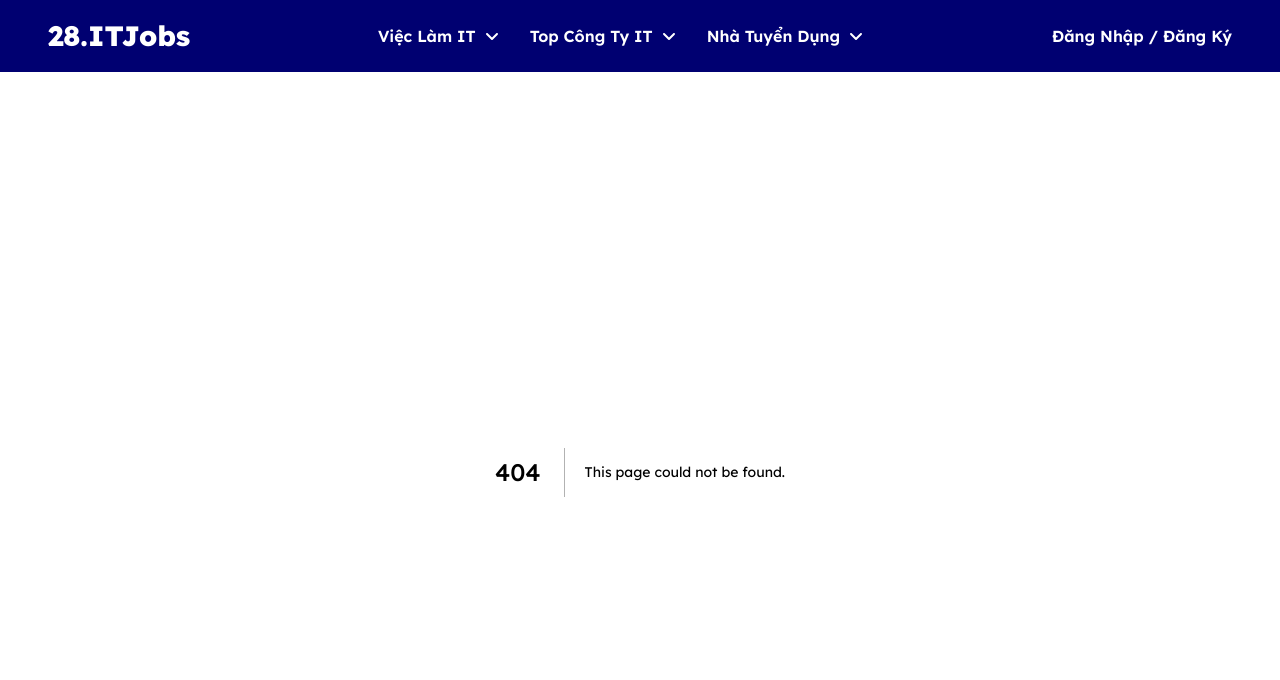
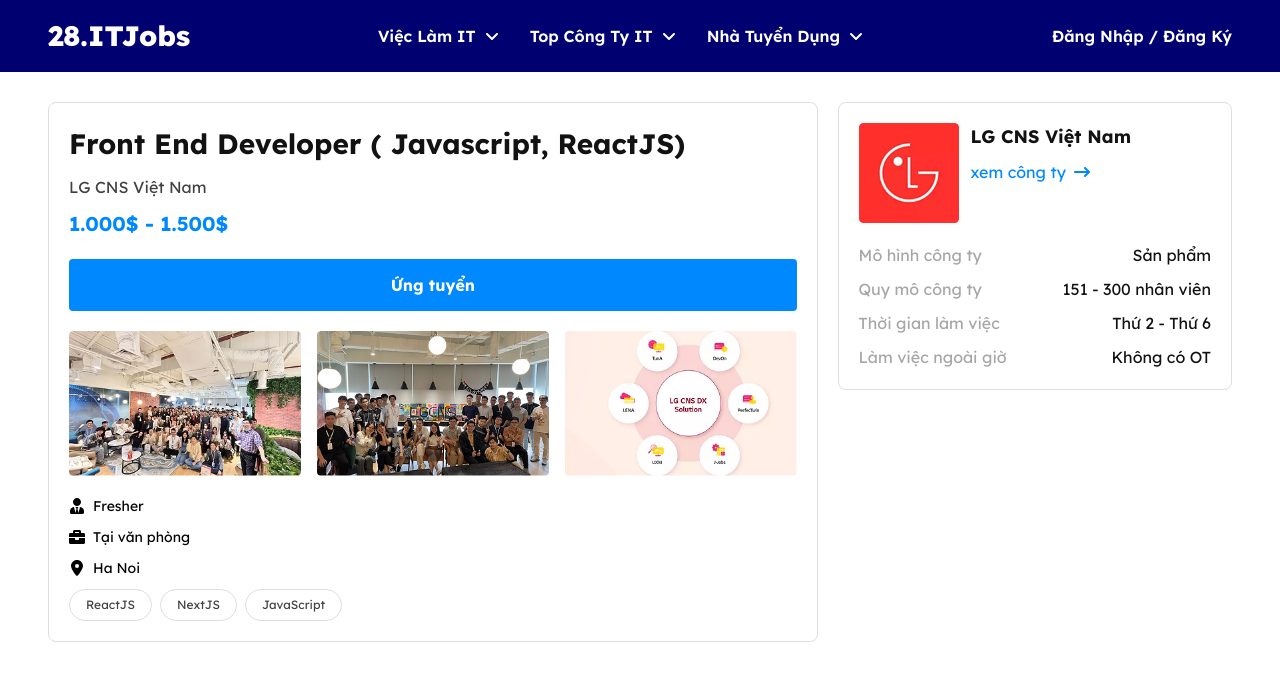
Before and after one commit to khahnm04/ITJobs, a Next.js app: page /job/detail/1 in a window 1280 px wide. Before the commit this address had no page. Shown: the top 680 px of the page. Built offline with nearby package versions, Linux system fonts and the light colour scheme.

Commit message:
Dựng khối Thông tin công việc & Dựng khối Thông tin công ty (Chi tiết công việc)

```diff
--- /dev/null
+++ b/src/app/(pages)/job/detail/[id]/page.tsx
@@ -0,0 +1,144 @@
+/* eslint-disable @next/next/no-img-element */
+import { Metadata } from "next";
+import Link from "next/link";
+import { FaBriefcase, FaUserTie } from "react-icons/fa";
+import { FaArrowRightLong, FaLocationDot } from "react-icons/fa6";
+
+export const metadata: Metadata = {
+  title: "Chi tiết công việc",
+  description: "Mô tả trang chi tiết công việc...",
+};
+
+export default function JobDetailPage() {
+  return (
+    <>
+      {/* Chi tiết công việc */}
+      <div className="pt-[30px] pb-[60px]">
+        <div className="container">
+          {/* Wrap */}
+          <div className="flex gap-[20px]">
+
+            {/* Left */}
+            <div className="w-[65%]">
+              {/* Thông tin công việc */}
+              <div className="rounded-[8px] border border-[#DEDEDE] p-[20px]">
+                <h1 className="font-[700] text-[28px] text-[#121212] mb-[10px]">
+                  Front End Developer ( Javascript, ReactJS)
+                </h1>
+                <div className="font-[400] text-[16px] text-[#414042] mb-[10px]">
+                  LG CNS Việt Nam
+                </div>
+                <div className="font-[700] text-[20px] text-[#0088FF] mb-[20px]">
+                  1.000$ - 1.500$
+                </div>
+                <Link href="#" className="bg-[#0088FF] rounded-[4px] p-[14px] font-[700] text-[16px] text-white mb-[20px] block text-center">
+                  Ứng tuyển
+                </Link>
+                <div className="grid grid-cols-3 gap-x-[16px] mb-[20px]">
+                  <img
+                    src="/assets/images/demo-banner-1.jpg"
+                    alt=""
+                    className="w-full aspect-[232/145] rounded-[4px] object-cover"
+                  />
+                  <img
+                    src="/assets/images/demo-banner-2.jpg"
+                    alt=""
+                    className="w-full aspect-[232/145] rounded-[4px] object-cover"
+                  />
+                  <img
+                    src="/assets/images/demo-banner-3.jpg"
+                    alt=""
+                    className="w-full aspect-[232/145] rounded-[4px] object-cover"
+                  />
+                </div>
+                <div className="flex items-center gap-[8px] mb-[10px] text-[14px]">
+                  <FaUserTie className="text-[16px]" /> Fresher
+                </div>
+                <div className="flex items-center gap-[8px] mb-[10px] text-[14px]">
+                  <FaBriefcase className="text-[16px]" /> Tại văn phòng
+                </div>
+                <div className="flex items-center gap-[8px] mb-[10px] text-[14px]">
+                  <FaLocationDot className="text-[16px]" /> Ha Noi
+                </div>
+                <div className="flex flex-wrap gap-[8px]">
+                  <div className="border border-[#DEDEDE] rounded-[20px] py-[6px] px-[16px] font-[400] text-[12px] text-[#414042]">
+                    ReactJS
+                  </div>
+                  <div className="border border-[#DEDEDE] rounded-[20px] py-[6px] px-[16px] font-[400] text-[12px] text-[#414042]">
+                    NextJS
+                  </div>
+                  <div className="border border-[#DEDEDE] rounded-[20px] py-[6px] px-[16px] font-[400] text-[12px] text-[#414042]">
+                    JavaScript
+                  </div>
+                </div>
+              </div>
+              {/* Thông tin công việc */}
+            </div>
+
+            {/* Right */}
+            <div className="flex-1">
+              {/* Thông tin công ty */}
+              <div className="border border-[#DEDEDE] rounded-[8px] p-[20px]">
+                <div className="flex gap-[12px]">
+                  <div className="w-[100px] aspect-square rounded-[4px] truncate">
+                    <img
+                      src="/assets/images/demo-cong-ty-2.jpg"
+                      alt=""
+                      className="w-full h-full object-cover"
+                    />
+                  </div>
+                  <div className="flex-1">
+                    <div className="font-[700] text-[18px] text-[#121212] mb-[10px]">
+                      LG CNS Việt Nam
+                    </div>
+                    <Link href="#" className="flex items-center gap-[8px] font-[400] text-[16px] text-[#0088FF]">
+                      xem công ty <FaArrowRightLong className="text-[16px]" />
+                    </Link>
+                  </div>
+                </div>
+                <div className="mt-[20px] flex flex-col gap-[10px]">
+                  <div className="flex items-center justify-between gap-[10px]">
+                    <div className="font-[400] text-[16px] text-[#A6A6A6]">
+                      Mô hình công ty
+                    </div>
+                    <div className="font-[400] text-[16px] text-[#121212]">
+                      Sản phẩm
+                    </div>
+                  </div>
+                  <div className="flex items-center justify-between gap-[10px]">
+                    <div className="font-[400] text-[16px] text-[#A6A6A6]">
+                      Quy mô công ty
+                    </div>
+                    <div className="font-[400] text-[16px] text-[#121212]">
+                      151 - 300 nhân viên
+                    </div>
+                  </div>
+                  <div className="flex items-center justify-between gap-[10px]">
+                    <div className="font-[400] text-[16px] text-[#A6A6A6]">
+                      Thời gian làm việc
+                    </div>
+                    <div className="font-[400] text-[16px] text-[#121212]">
+                      Thứ 2 - Thứ 6
+                    </div>
+                  </div>
+                  <div className="flex items-center justify-between gap-[10px]">
+                    <div className="font-[400] text-[16px] text-[#A6A6A6]">
+                      Làm việc ngoài giờ
+                    </div>
+                    <div className="font-[400] text-[16px] text-[#121212]">
+                      Không có OT
+                    </div>
+                  </div>
+                </div>
+              </div>
+              {/* Hết Thông tin công ty */}
+
+            </div>
+
+          </div>
+        </div>
+      </div>
+      {/* Hết Chi tiết công việc */}
+    </>
+  )
+}
```
